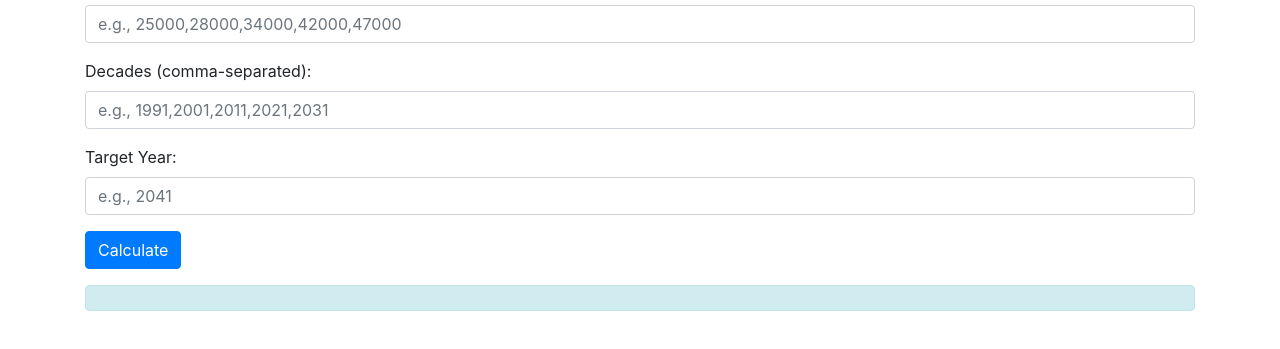
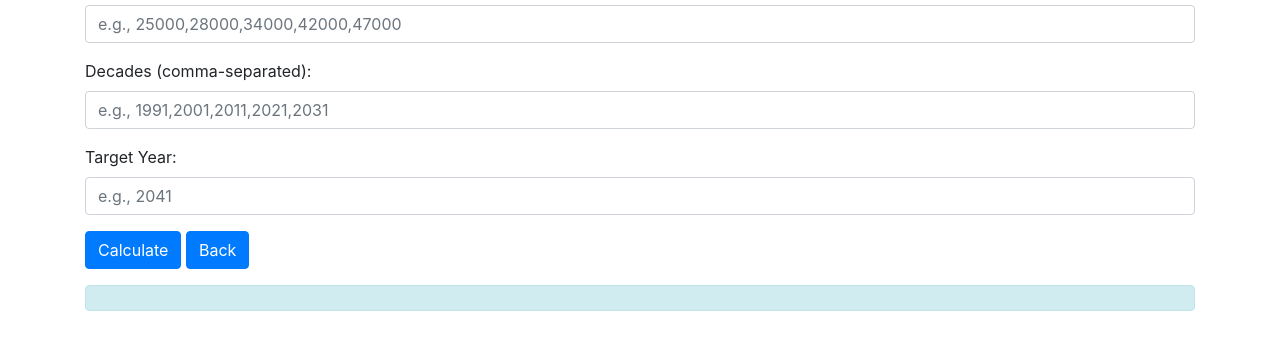
Before and after one commit to rujulsrivastava/population_forecast, a plain HTML site: page arithmeticIncrease.html in a window 1280 px wide. Shown: the part 147-496 px from the top of the page. Drawn offline with nearby package versions, Linux system fonts and the light colour scheme.

Commit message:
Update arithmeticIncrease.html
added back button

```diff
--- a/arithmeticIncrease.html
+++ b/arithmeticIncrease.html
@@ -25,6 +25,8 @@
                 <input type="number" class="form-control" id="targetYear" placeholder="e.g., 2041">
             </div>
             <button type="button" class="btn btn-primary" id="arithmeticButton">Calculate</button>
+            <button type="button" class="btn btn-primary" onclick="goBack()">Back</button>
+
         </form>
         <div class="mt-3">
             <div class="alert alert-info" role="alert" id="arithmeticResult">
```
